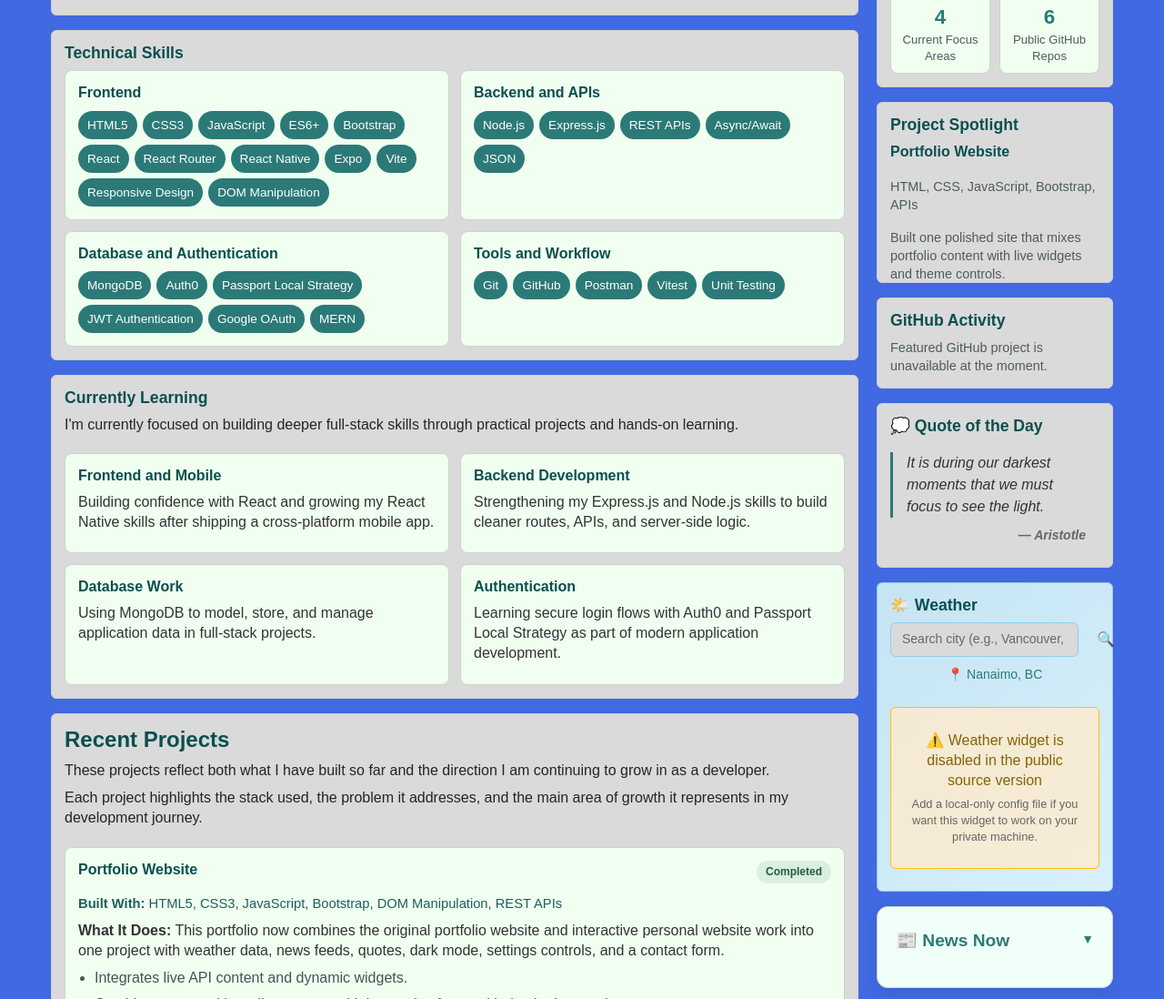
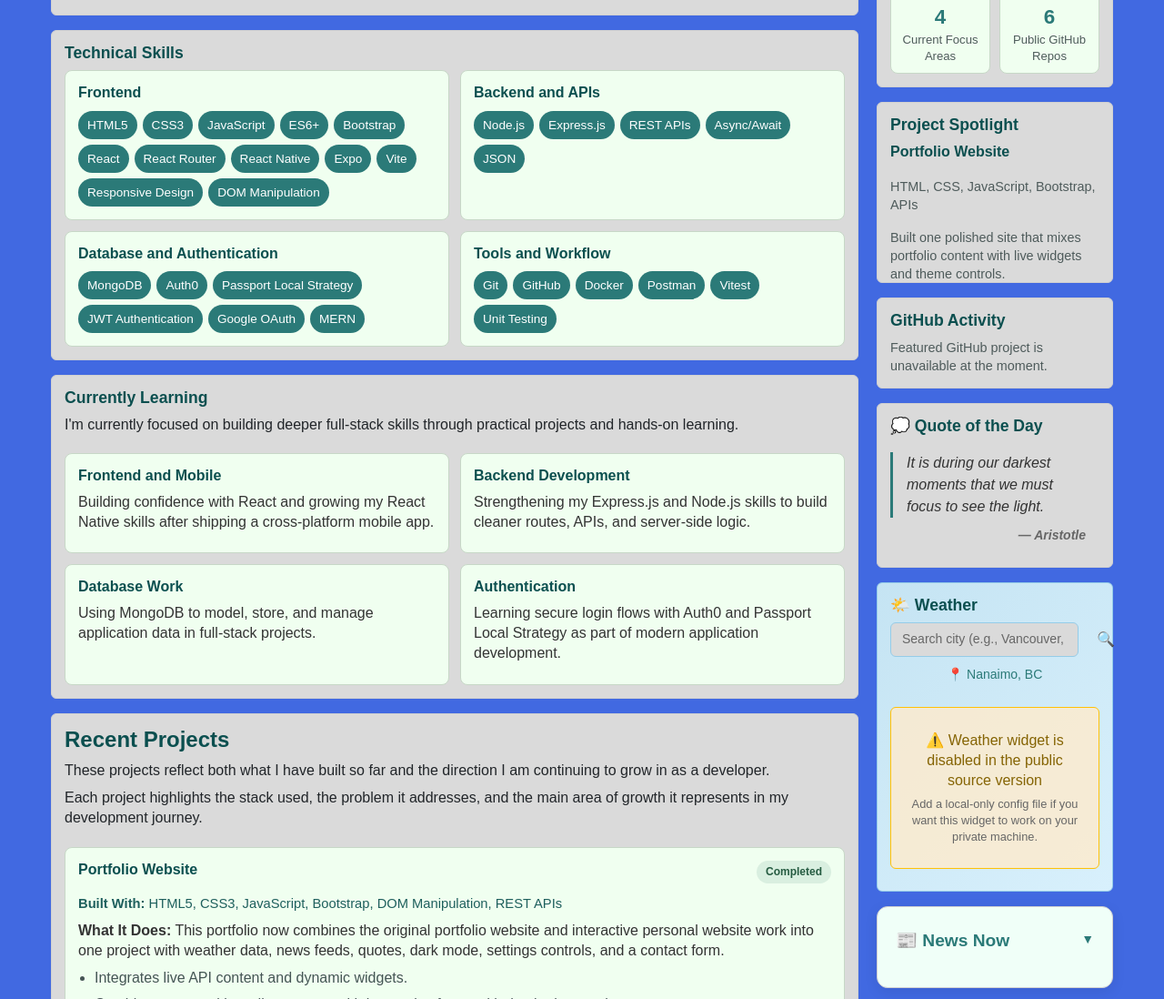
Before and after one commit to Cory71/cory-carmen-portfolio-public-, a website: page index.html in a window 1280 px wide. Shown: the part 1598-2696 px from the top of the page at 91% size. Drawn offline with nearby package versions, Linux system fonts and the light colour scheme; no server answers.

Commit message:
Add Docker to Tools and Workflow skills

```diff
--- a/index.html
+++ b/index.html
@@ -184,6 +184,7 @@
                       <div class="skills-list">
                         <div class="skill-tag">Git</div>
                         <div class="skill-tag">GitHub</div>
+                        <div class="skill-tag">Docker</div>
                         <div class="skill-tag">Postman</div>
                         <div class="skill-tag">Vitest</div>
                         <div class="skill-tag">Unit Testing</div>
```
